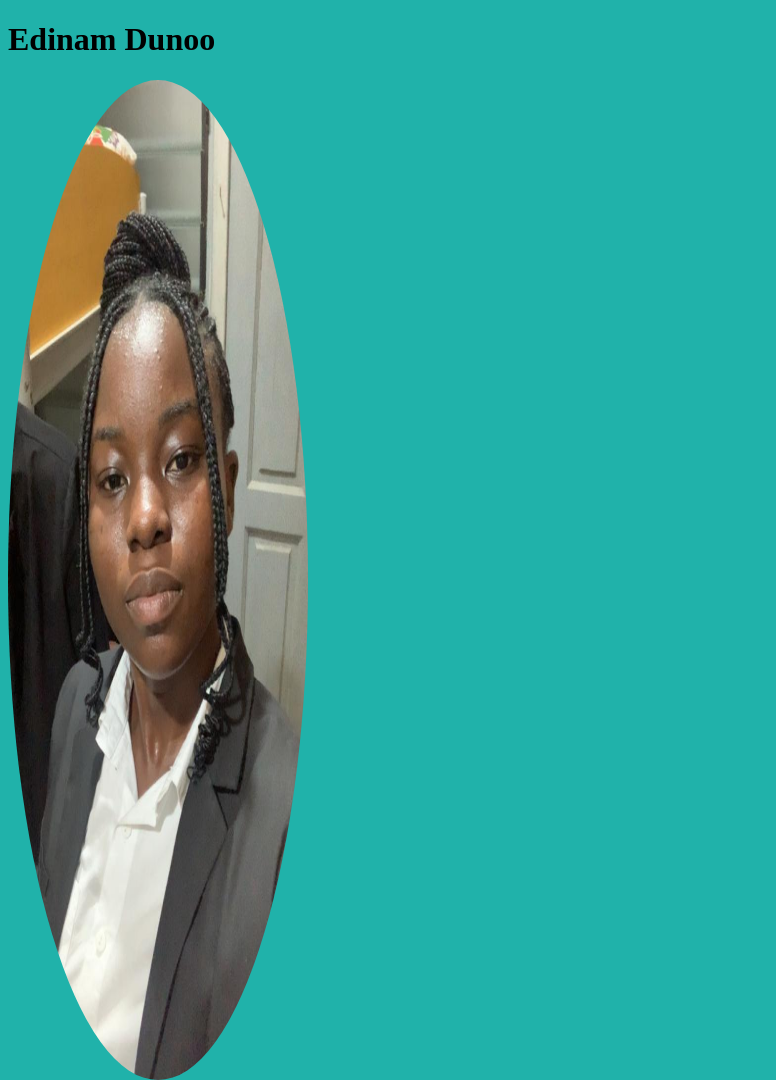
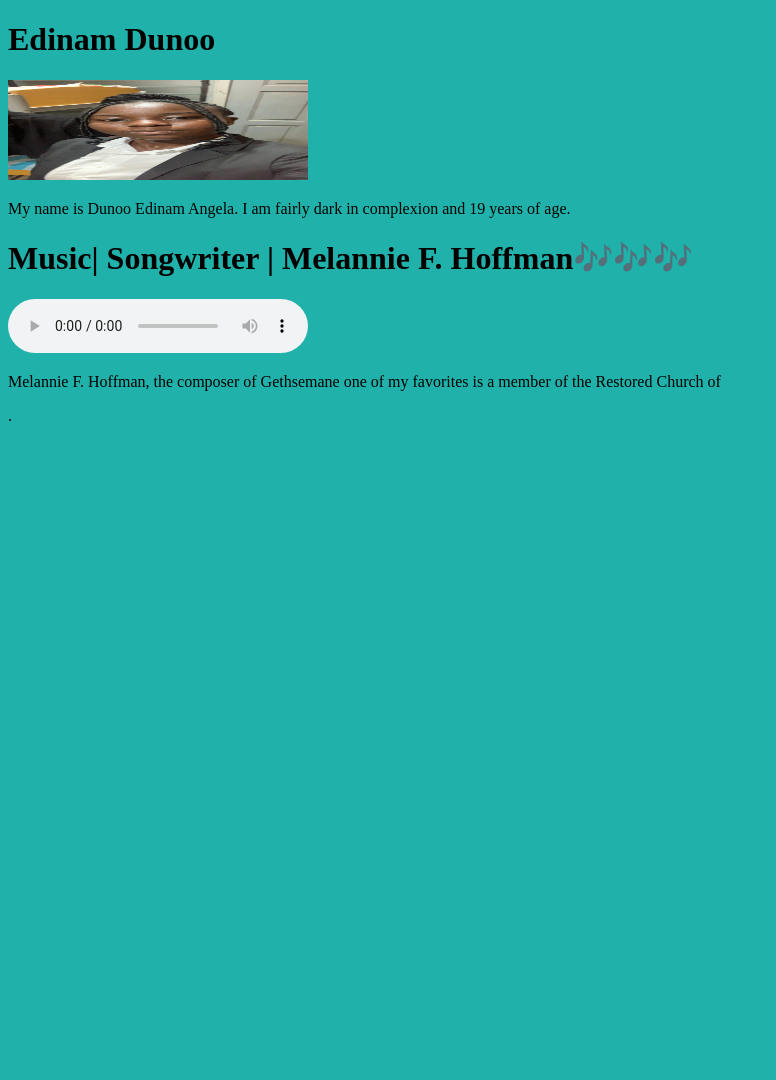
Before and after one commit to Edinam-joy/Edinamprofile, a plain HTML site: page index.html in a window 1280 px wide. Shown: the top 1080 px of the page, without its empty margins (0-776 px from the left). After the commit the page ends 800 px from the top, so only its background shows below. Drawn offline with Linux system fonts and the light colour scheme.

Commit message:
new commit

```diff
--- a/index.html
+++ b/index.html
@@ -8,7 +8,7 @@
 <body style="background-color: lightseagreen;">
     <!-- My profile -->
     <h1>Edinam Dunoo</h1>
-    <img src="IMAGES/Edinam.jpg" alt="Edinam"  width="300pix" height="1000pix" style="border-radius: 50%;">
+    <img src="IMAGES/Edinam.jpg" alt="Edinam"  width="300pix" height="100pix">
     <p>My name is Dunoo Edinam Angela. I am fairly dark in complexion and 19 years of age.</p>
     <h1>Music| Songwriter | Melannie F. Hoffman🎶🎶🎶</h1>
     <audio controls>
```
